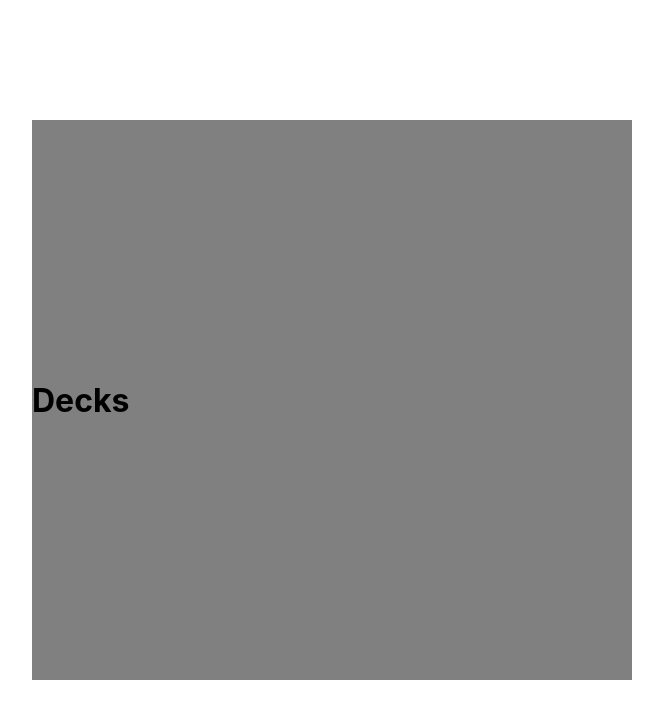
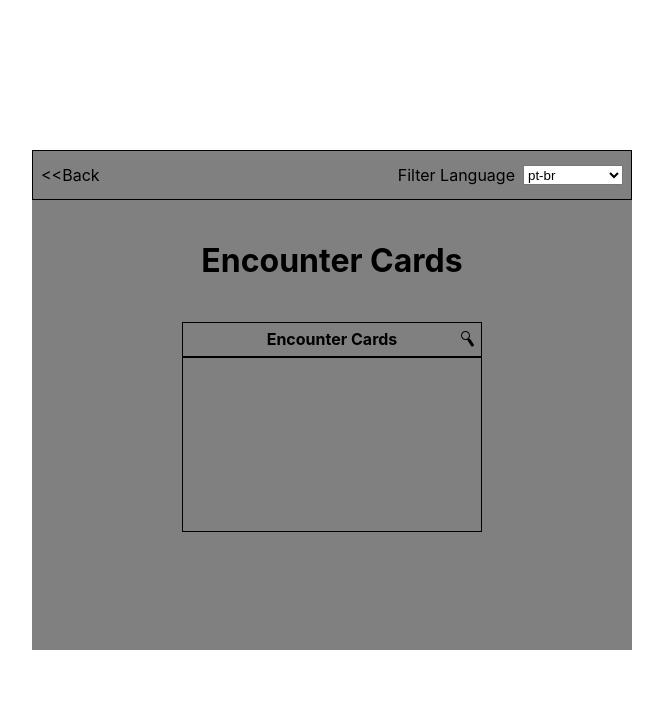
Before and after one commit to DrZanuff/eldritch-horror-random-ecounters, a Next.js app: page /Play in a window 1280 px wide. Both pictures are taken after a click on the button "New Game". Shown: the top 718 px of the page, without its empty margins (308-971 px from the left). Built offline with nearby package versions, Linux system fonts and the light colour scheme.

Commit message:
Component BoxFilter

```diff
--- /dev/null
+++ b/src/components/BoxFilter/icons.tsx
@@ -0,0 +1,16 @@
+export const SearchIcon = () => (
+  <svg
+    width="13"
+    height="16"
+    viewBox="0 0 13 16"
+    fill="none"
+    xmlns="http://www.w3.org/2000/svg"
+  >
+    <path
+      fillRule="evenodd"
+      clipRule="evenodd"
+      d="M6.74319 8.40191C6.08284 8.78236 5.31684 9 4.5 9C2.01472 9 0 6.98528 0 4.5C0 2.01472 2.01472 0 4.5 0C6.98528 0 9 2.01472 9 4.5C9 5.71088 8.52174 6.81006 7.7438 7.61894C8.33302 7.48317 8.97092 7.71409 9.32734 8.24637L12.6658 13.2318C13.1267 13.9202 12.9423 14.8519 12.254 15.3128C11.5656 15.7738 10.634 15.5894 10.173 14.9011L6.8346 9.91557C6.52197 9.44869 6.5062 8.86987 6.74319 8.40191ZM8 4.5C8 6.433 6.433 8 4.5 8C2.567 8 1 6.433 1 4.5C1 2.567 2.567 1 4.5 1C6.433 1 8 2.567 8 4.5Z"
+      fill="black"
+    />
+  </svg>
+)
--- /dev/null
+++ b/src/components/BoxFilter/index.tsx
@@ -0,0 +1,59 @@
+import { useState, useRef, useCallback, useEffect } from 'react'
+import { SearchIcon } from './icons'
+import * as S from './styles'
+
+type statusType = 'empty' | 'search' | 'tag'
+
+export function BoxFilter({ title = 'Title', height = '210px' }) {
+  const [status, setStatus] = useState<statusType>('empty')
+  const [searchValue, setSearchValue] = useState('')
+  const inputRef = useRef<HTMLInputElement>(null)
+
+  const startSearch = useCallback(() => {
+    setStatus('search')
+  }, [setStatus])
+
+  const resetSearch = useCallback(() => {
+    setStatus('empty')
+    setSearchValue('')
+  }, [setStatus, setSearchValue])
+
+  useEffect(() => {
+    inputRef.current?.focus()
+  }, [status])
+
+  return (
+    <S.BoxFilterContainer height={height}>
+      <S.TitleBar>
+        <h4>{title}</h4>
+        <S.SearchButtonContainer onClick={() => startSearch()}>
+          <SearchIcon />
+        </S.SearchButtonContainer>
+      </S.TitleBar>
+      <S.BoxFilterInnerBody>
+        {status === 'search' && (
+          <S.SearchFieldContainer>
+            <S.SearchField
+              ref={inputRef}
+              onChange={(e) => setSearchValue(e.target.value)}
+            />
+            <button
+              disabled={searchValue === ''}
+              onClick={() => setStatus('tag')}
+            >
+              ok
+            </button>
+          </S.SearchFieldContainer>
+        )}
+        {status === 'tag' && (
+          <S.SearchResultContainer onClick={() => resetSearch()}>
+            <span>{searchValue}</span>
+            <S.SearchCloseButton>
+              <b>x</b>
+            </S.SearchCloseButton>
+          </S.SearchResultContainer>
+        )}
+      </S.BoxFilterInnerBody>
+    </S.BoxFilterContainer>
+  )
+}
--- /dev/null
+++ b/src/components/BoxFilter/styles.tsx
@@ -0,0 +1,115 @@
+import styled from 'styled-components'
+
+interface BoxFilterContainerProps {
+  height?: string
+}
+
+export const BoxFilterContainer = styled.div<BoxFilterContainerProps>`
+  width: 100%;
+  height: ${({ height }) => (height ? height : '170px')};
+  display: flex;
+  flex-direction: column;
+  position: relative;
+`
+export const TitleBar = styled.div`
+  display: flex;
+  border: 1px solid black;
+  align-items: center;
+  width: 100%;
+  height: 35px;
+  justify-content: center;
+  padding: 0px 8px;
+`
+export const SearchButtonContainer = styled.div`
+  position: absolute;
+  right: 8px;
+  cursor: pointer;
+  display: flex;
+`
+export const BoxFilterInnerBody = styled.div`
+  display: flex;
+  width: 100%;
+  height: 100%;
+  flex-direction: column;
+  gap: 5px;
+  border: 1px solid black;
+  overflow-y: auto;
+`
+export const SearchFieldContainer = styled.div`
+  display: flex;
+  border: 1px solid #3b3b3b;
+  width: 100%;
+  justify-content: space-between;
+  align-items: center;
+
+  button {
+    cursor: pointer;
+    border: none;
+    height: 20px;
+    width: fit-content;
+    background-color: black;
+    color: white;
+    border-radius: 12px;
+    display: flex;
+    align-items: center;
+    justify-content: center;
+    margin-right: 8px;
+
+    &:hover {
+      background-color: white;
+      color: black;
+    }
+
+    &:disabled {
+      cursor: not-allowed;
+      color: gray;
+      background-color: #252525;
+    }
+  }
+`
+
+export const SearchField = styled.input`
+  width: 100%;
+  height: 28px;
+  padding: 8px;
+  outline: none;
+  border: none;
+  background: none;
+`
+export const SearchResultContainer = styled.div`
+  display: flex;
+  align-items: center;
+  padding: 4px;
+  height: fit-content;
+  width: fit-content;
+  gap: 8px;
+  border-radius: 18px;
+  background-color: #4d4dff;
+  color: white;
+  margin: 3px;
+  cursor: pointer;
+
+  > span {
+    margin-left: 4px;
+  }
+
+  &:hover {
+    filter: brightness(0.8);
+  }
+`
+export const SearchCloseButton = styled.div`
+  height: 16px;
+  display: flex;
+  justify-content: center;
+  align-items: center;
+  background-color: #3131ff;
+  color: white;
+  margin-right: 4px;
+  height: 20px;
+  width: 20px;
+  border-radius: 10px;
+
+  b {
+    margin-bottom: 2px;
+  }
+`
--- a/src/components/Decks/index.tsx
+++ b/src/components/Decks/index.tsx
@@ -1,9 +1,27 @@
+import { useRecoilState } from 'recoil'
+import { ActivePage } from '../../Atoms'
+import { LangaugeSelector } from '../LanguageSelector'
+import { BoxFilter } from '../BoxFilter'
 import * as S from './styles'
 
 export function Decks() {
+  const [, setPage] = useRecoilState(ActivePage)
+
   return (
     <S.DecksContainer>
-      <h1>Decks</h1>
+      <S.TopBarMenu>
+        <S.BackButtonContainer onClick={() => setPage('main')}>
+          {'<<Back'}
+        </S.BackButtonContainer>
+        <S.LanguageContainer>
+          <span>Filter Language</span>
+          <LangaugeSelector />
+        </S.LanguageContainer>
+      </S.TopBarMenu>
+      <S.InnerBodyContainer>
+        <h1>Encounter Cards</h1>
+        <BoxFilter title="Encounter Cards" />
+      </S.InnerBodyContainer>
     </S.DecksContainer>
   )
 }
--- a/src/components/Decks/styles.tsx
+++ b/src/components/Decks/styles.tsx
@@ -3,4 +3,40 @@ import styled from 'styled-components'
 export const DecksContainer = styled.div`
   display: flex;
   width: 100%;
+  height: 100%;
+  align-items: center;
+  min-height: 500px;
+  flex-direction: column;
 `
+export const TopBarMenu = styled.div`
+  width: 100%;
+  height: 50px;
+  border: 1px solid black;
+  padding: 8px;
+  justify-content: space-between;
+  display: flex;
+  align-items: center;
+`
+
+export const LanguageContainer = styled.div`
+  display: flex;
+  gap: 8px;
+`
+export const BackButtonContainer = styled.div`
+  display: flex;
+  cursor: pointer;
+
+  &:hover {
+    text-decoration: underline;
+    font-weight: bold;
+  }
+`
+export const InnerBodyContainer = styled.div`
+  margin-top: 20px;
+  display: flex;
+  flex-direction: column;
+  align-items: center;
+  width: 50%;
+  height: 100%;
+  gap: 20px;
+`
--- a/src/components/LanguageSelector/index.tsx
+++ b/src/components/LanguageSelector/index.tsx
@@ -3,6 +3,10 @@ import styled from 'styled-components'
 const SelectorContainer = styled.div`
   display: flex;
   width: 100px;
+
+  select {
+    width: 100%;
+  }
 `
 
 export function LangaugeSelector() {
--- a/src/components/Main/styles.tsx
+++ b/src/components/Main/styles.tsx
@@ -8,6 +8,8 @@ export const MainContainer = styled.div`
   max-width: 300px;
   gap: 15px;
   padding: 50px 0px;
+  min-height: 500px;
+  justify-content: center;
 
   button {
     width: 100%;
@@ -15,6 +17,7 @@ export const MainContainer = styled.div`
 `
 
 export const SelectContainer = styled.div`
+  margin-top: 40%;
   display: flex;
   width: 100%;
   height: 100%;
--- a/styles/Play/styles.tsx
+++ b/styles/Play/styles.tsx
@@ -10,7 +10,7 @@ export const Body = styled.div`
 export const Content = styled.div`
   width: 100%;
   max-width: 600px;
-  height: 70%;
+  height: fit-content;
   display: flex;
   align-items: center;
   justify-content: center;
```
